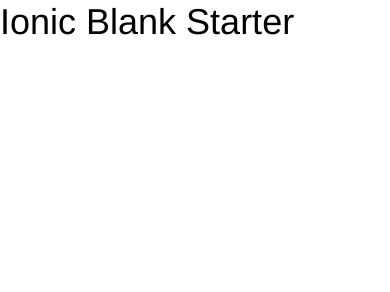
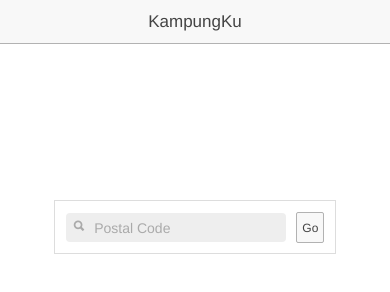
Before and after one commit to sgirabin/KampungKu, a website: page www/index.html in a window 390 px wide. Drawn offline with Linux system fonts and the light colour scheme; some packages are replaced by stand-ins of ours; files that its build step writes are made by us from their sources; files whose address does not match are found by name.

Commit message:
Postal Code Search Box for the homepage

```diff
--- a/www/css/style.css
+++ b/www/css/style.css
@@ -1 +1,12 @@
 /* Empty. Add your own CSS if you like */
+
+
+.form-postal-code {
+  width: 300px;
+  margin: 200px auto;
+}
+
+.input-postal-code {
+ margin-left: 10px;
+ margin-right: 10px;
+}
--- a/www/index.html
+++ b/www/index.html
@@ -27,12 +27,40 @@
   </head>
   <body ng-app="starter">
 
+	<div class="bar bar-header bar-stable">
+		<h1 class="title">KampungKu</h1>
+	</div>
+
+	<div class="form-postal-code">
+
+		<div class="list input-postal-code">
+	   	   <div class="item item-input-inset">
+			<label class="item-input-wrapper">
+				<i class="icon ion-search placeholder-icon"></i>
+				<input type="text" placeholder="Postal Code">
+			</label>
+			<button class="button button-small">
+				Go
+			</button>
+	  	   </div>
+		</div>
+	</div>
+
+
+   <!--
     <ion-pane>
-      <ion-header-bar class="bar-stable">
-        <h1 class="title">Ionic Blank Starter</h1>
+      <ion-header-bar class="bar bar-header bar-stable">
+        <h1 class="title">KampungKu</h1>
       </ion-header-bar>
       <ion-content>
+	<div class="list list-inset">
+	 <label class="item item-input">
+	   <i class="icon ion-search placeholder-icon></i>
+	   <input type="text" placehost="Search">
+	 </label>
+	</div>
       </ion-content>
     </ion-pane>
+   -->
   </body>
 </html>
```
